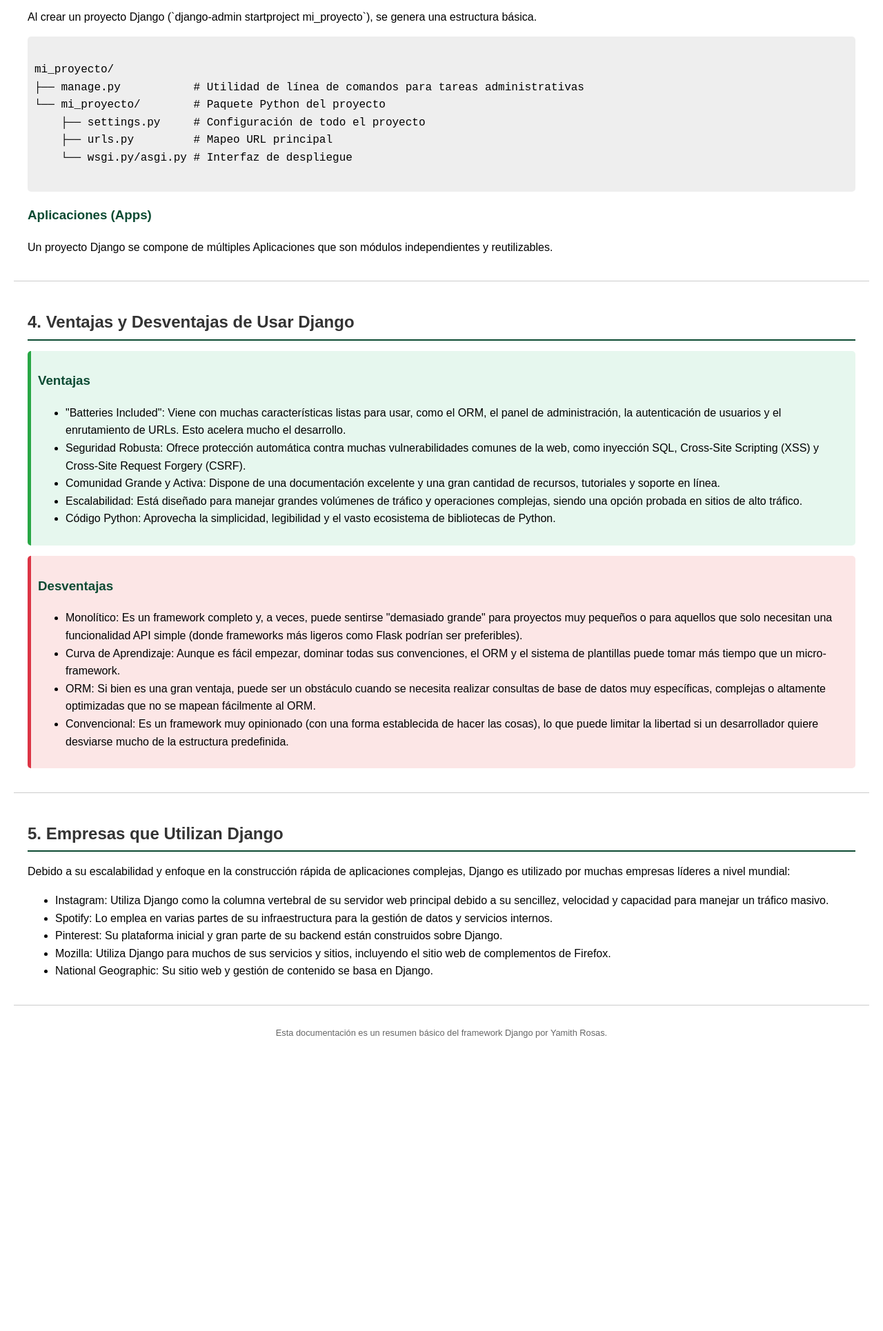
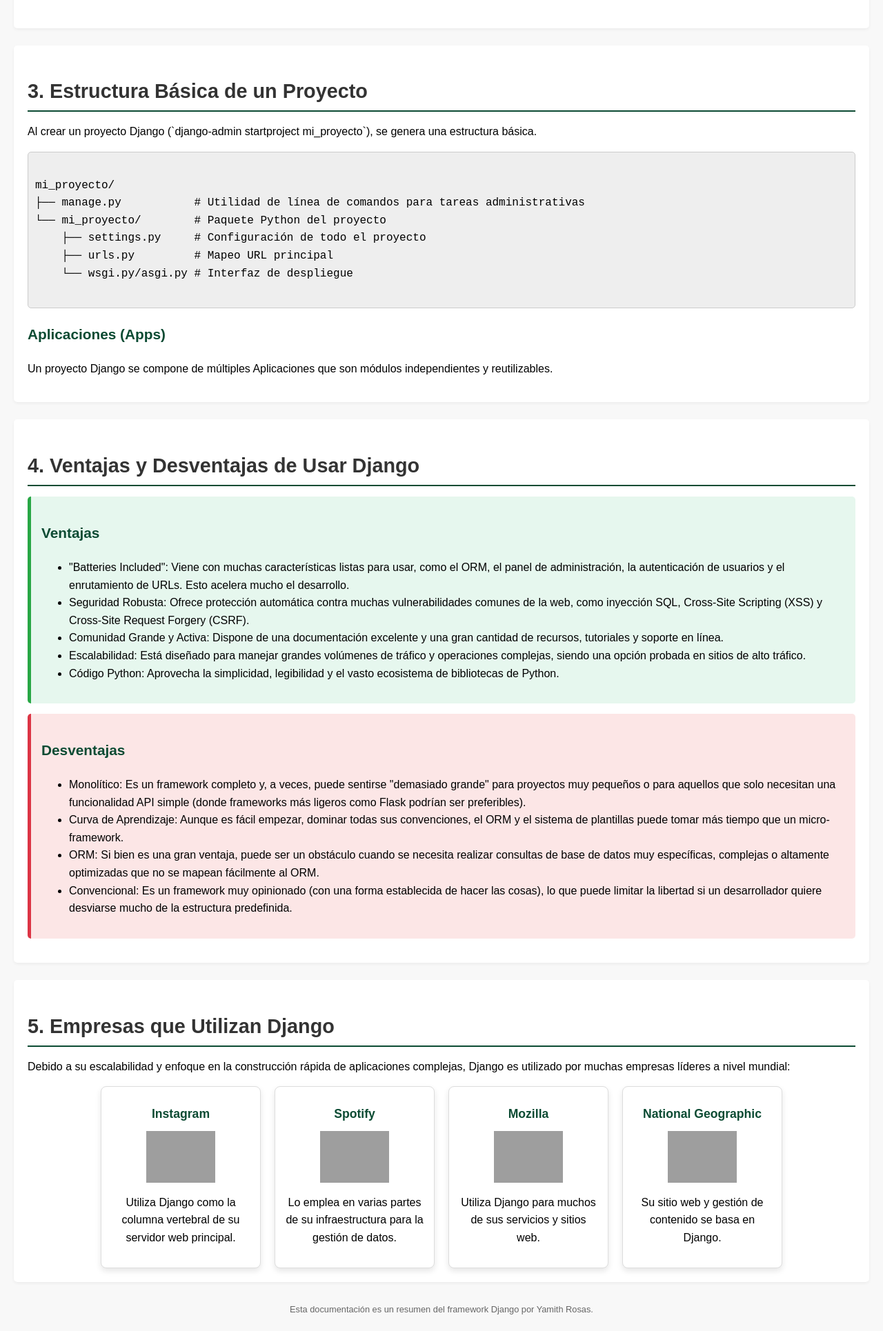
Before and after one commit to Yamisipq/Framework_Django, a Django app: page /members/ in a window 1280 px wide. Shown: the part 840-2770 px from the top of the page at 69% size. Before the commit the page ends 2345 px from the top, so only its background shows below. Run offline with Django 5.2, Linux system fonts and the light colour scheme; grey boxes are pictures that could not be loaded.

Commit message:
Agg images

```diff
--- a/the_yamis_club/members/templates/myfirst.html
+++ b/the_yamis_club/members/templates/myfirst.html
@@ -9,19 +9,23 @@
             font-family: Arial, sans-serif;
             margin: 20px;
             line-height: 1.6;
+            background-color: #f8f8f8; /* Fondo suave */
         }
         header {
             background-color: #0c4b33; /* Color verde de Django */
             color: white;
-            padding: 10px 0;
+            padding: 20px 0;
             text-align: center;
+            border-radius: 8px 8px 0 0;
         }
         nav ul {
             list-style: none;
             padding: 0;
             text-align: center;
-            background-color: #f4f4f4;
+            background-color: #e6f7ee; /* Fondo más claro para el nav */
             margin-bottom: 20px;
+            padding: 10px 0;
+            border-bottom: 2px solid #0c4b33;
         }
         nav ul li {
             display: inline;
@@ -31,19 +35,28 @@
             text-decoration: none;
             color: #0c4b33;
             font-weight: bold;
+            transition: color 0.3s;
+        }
+        nav ul li a:hover {
+            color: #198754; /* Tono más claro al pasar el ratón */
         }
         section {
             padding: 20px;
-            border-bottom: 1px solid #ccc;
+            background-color: white;
+            border-radius: 5px;
+            box-shadow: 0 2px 4px rgba(0, 0, 0, 0.05);
+            margin-bottom: 25px;
         }
         h2 {
             color: #333;
             border-bottom: 2px solid #0c4b33;
             padding-bottom: 5px;
             margin-bottom: 15px;
+            font-size: 1.8em;
         }
         h3 {
             color: #0c4b33;
+            font-size: 1.3em;
         }
         .code-block {
             background-color: #eee;
@@ -52,9 +65,10 @@
             overflow-x: auto;
             font-family: 'Courier New', monospace;
             white-space: pre;
+            border: 1px solid #ccc;
         }
         .ventajas, .desventajas {
-            padding: 10px;
+            padding: 15px;
             border-radius: 5px;
             margin-bottom: 15px;
         }
@@ -66,11 +80,47 @@
             background-color: #fce6e6;
             border-left: 5px solid #dc3545;
         }
+        /* Estilos de la sección de Empresas */
+        .contenedor-empresas {
+            display: flex;
+            flex-wrap: wrap;
+            gap: 20px;
+            justify-content: center;
+        }
+        .caja-empresa {
+            border: 1px solid #ddd;
+            border-radius: 8px;
+            padding: 15px;
+            width: 200px; /* Ancho fijo para cada caja */
+            text-align: center;
+            box-shadow: 0 4px 8px rgba(0, 0, 0, 0.1);
+            background-color: #fff;
+            transition: transform 0.2s;
+        }
+        .caja-empresa:hover {
+            transform: translateY(-5px); /* Efecto de elevación al pasar el ratón */
+            border-color: #0c4b33;
+        }
+        .logo-empresa {
+            display: block;
+            margin: 10px auto;
+            max-width: 100px;
+            height: auto;
+            border: none;
+            padding: 0;
+        }
+        .nombre-empresa {
+            font-weight: bold;
+            color: #0c4b33;
+            margin-top: 10px;
+            font-size: 1.1em;
+        }
     </style>
 </head>
 <body>
     <header>
         <h1>Guía Esencial de Django</h1>
+        <p>El framework web para perfeccionistas con fechas de entrega.</p>
     </header>
 
     <nav>
@@ -85,26 +135,24 @@
 
     <main>
         <section id="introduccion">
-            <h2> 1. Introducción a Django</h2>
+            <h2>1. Introducción a Django</h2>
             <p>Django es un framework de desarrollo web de alto nivel escrito en Python que promueve el desarrollo rápido y un diseño limpio y pragmático.</p>
             <p>Su principal objetivo es hacer que el desarrollo de sitios web complejos basados en bases de datos sea más fácil y rápido.</p>
-            <p>Django se centra en la reutilización de código y el principio "Don't Repeat Yourself" (DRY).</p>
+            <p>Django se centra en la **reutilización de código** y el principio **"Don't Repeat Yourself" (DRY)**.</p>
         </section>
 
         <section id="mtv">
-            <h2> 2. Patrón de Diseño: Modelo-Template-Vista (MTV)</h2>
-            <p>Django utiliza su propia variación del patrón Modelo-Vista-Controlador (MVC), al que denomina Modelo-Template-Vista (MTV). </p>
+            <h2>2. Patrón de Diseño: Modelo-Template-Vista (MTV)</h2>
+            <p>Django utiliza su propia variación del patrón Modelo-Vista-Controlador (MVC), al que denomina Modelo-Template-Vista (MTV).  </p>
             <ul>
-                <li>Modelo (Model): Define la estructura de tus datos (tablas de la base de datos) y maneja la interacción con ella mediante el ORM (Object-Relational Mapping).
-                    Se encuentra en `models.py`.</li>
-                <li>Vista (View): Contiene la lógica de negocio que recibe una petición web, interactúa con el Modelo para obtener datos, y selecciona la Plantilla para renderizar una respuesta.
-                     Se encuentra en `views.py`.</li>
+                <li>Modelo (Model): Define la estructura de tus datos (tablas de la base de datos) y maneja la interacción con ella mediante el ORM (Object-Relational Mapping). Se encuentra en `models.py`.</li>
+                <li>Vista (View): Contiene la lógica de negocio que recibe una petición web, interactúa con el Modelo para obtener datos, y selecciona la Plantilla para renderizar una respuesta. Se encuentra en `views.py`.</li>
                 <li>Plantilla (Template): Se encarga de la presentación de los datos. Es un archivo HTML con etiquetas especiales que Django usa para insertar contenido dinámico.</li>
             </ul>
         </section>
 
         <section id="estructura">
-            <h2> 3. Estructura Básica de un Proyecto</h2>
+            <h2>3. Estructura Básica de un Proyecto</h2>
             <p>Al crear un proyecto Django (`django-admin startproject mi_proyecto`), se genera una estructura básica.</p>
 
             <div class="code-block">
@@ -122,10 +170,10 @@ mi_proyecto/
 
 
         <section id="proscons">
-            <h2> 4. Ventajas y Desventajas de Usar Django</h2>
+            <h2>4. Ventajas y Desventajas de Usar Django</h2>
 
             <div class="ventajas">
-                <h3> Ventajas</h3>
+                <h3>Ventajas</h3>
                 <ul>
                     <li>"Batteries Included": Viene con muchas características listas para usar, como el ORM, el panel de administración, la autenticación de usuarios y el enrutamiento de URLs. Esto acelera mucho el desarrollo.</li>
                     <li>Seguridad Robusta: Ofrece protección automática contra muchas vulnerabilidades comunes de la web, como inyección SQL, Cross-Site Scripting (XSS) y Cross-Site Request Forgery (CSRF).</li>
@@ -136,10 +184,9 @@ mi_proyecto/
             </div>
 
             <div class="desventajas">
-                <h3> Desventajas</h3>
+                <h3>Desventajas</h3>
                 <ul>
-                    <li>Monolítico: Es un framework completo y, a veces, puede sentirse "demasiado grande" para proyectos muy pequeños o para aquellos que solo necesitan una funcionalidad API simple
-                        (donde frameworks más ligeros como Flask podrían ser preferibles).</li>
+                    <li>Monolítico: Es un framework completo y, a veces, puede sentirse "demasiado grande" para proyectos muy pequeños o para aquellos que solo necesitan una funcionalidad API simple (donde frameworks más ligeros como Flask podrían ser preferibles).</li>
                     <li>Curva de Aprendizaje: Aunque es fácil empezar, dominar todas sus convenciones, el ORM y el sistema de plantillas puede tomar más tiempo que un micro-framework.</li>
                     <li>ORM: Si bien es una gran ventaja, puede ser un obstáculo cuando se necesita realizar consultas de base de datos muy específicas, complejas o altamente optimizadas que no se mapean fácilmente al ORM.</li>
                     <li>Convencional: Es un framework muy opinionado (con una forma establecida de hacer las cosas), lo que puede limitar la libertad si un desarrollador quiere desviarse mucho de la estructura predefinida.</li>
@@ -149,23 +196,41 @@ mi_proyecto/
 
 
         <section id="empresas">
-            <h2> 5. Empresas que Utilizan Django</h2>
+            <h2>5. Empresas que Utilizan Django</h2>
             <p>Debido a su escalabilidad y enfoque en la construcción rápida de aplicaciones complejas, Django es utilizado por muchas empresas líderes a nivel mundial:</p>
 
-            <ul>
-                <li>Instagram: Utiliza Django como la columna vertebral de su servidor web principal debido a su sencillez, velocidad y capacidad para manejar un tráfico masivo.</li>
-                <li>Spotify: Lo emplea en varias partes de su infraestructura para la gestión de datos y servicios internos.</li>
-                <li>Pinterest: Su plataforma inicial y gran parte de su backend están construidos sobre Django.</li>
-                <li>Mozilla: Utiliza Django para muchos de sus servicios y sitios, incluyendo el sitio web de complementos de Firefox.</li>
-                <li>National Geographic: Su sitio web y gestión de contenido se basa en Django.</li>
-            </ul>
+            <div class="contenedor-empresas">
+                <div class="caja-empresa">
+                    <div class="nombre-empresa">Instagram</div>
+                    <img class="logo-empresa" src="https://imgs.search.brave.com/VIuoLU8xLM-3r1H1mnyDP6mzc5DA1LNQe3ZtYev0Gf8/rs:fit:860:0:0:0/g:ce/aHR0cHM6Ly9jZG4u/ZnJlZWJpZXN1cHBs/eS5jb20vaW1hZ2Vz/L2xhcmdlLzJ4L2lu/c3RhZ3JhbS1sb2dv/LWdyYWRpZW50LXRy/YW5zcGFyZW50LnBu/Zw" alt="Logo de Instagram">
+                    <p>Utiliza Django como la columna vertebral de su servidor web principal.</p>
+                </div>
+
+                <div class="caja-empresa">
+                    <div class="nombre-empresa">Spotify</div>
+                    <img class="logo-empresa" src="https://imgs.search.brave.com/MCOikQIgSJhoRaNRPCiGK-1-0l6Q60TgZInCv_Rv00E/rs:fit:860:0:0:0/g:ce/aHR0cHM6Ly9jZG4z/ZC5pY29uc2NvdXQu/Y29tLzNkL2ZyZWUv/dGh1bWIvZnJlZS1z/cG90aWZ5LTNkLWlj/b24tcG5nLWRvd25s/b2FkLTc1MTY4MjQu/cG5n" alt="Logo de Spotify">
+                    <p>Lo emplea en varias partes de su infraestructura para la gestión de datos.</p>
+                </div>
+
+                <div class="caja-empresa">
+                    <div class="nombre-empresa">Mozilla</div>
+                    <img class="logo-empresa" src="https://imgs.search.brave.com/Uw02hZoykdWUlPc6UkcD6K9Mc3yYRdCoEhKw8jhjysY/rs:fit:860:0:0:0/g:ce/aHR0cHM6Ly9pbWFn/ZXMuc2Vla2xvZ28u/Y29tL2xvZ28tcG5n/LzkvMi9tb3ppbGxh/LWZpcmVmb3gtbG9n/by1wbmdfc2Vla2xv/Z28tOTUzOTAucG5n" alt="Logo de Mozilla Firefox">
+                    <p>Utiliza Django para muchos de sus servicios y sitios web.</p>
+                </div>
+
+                <div class="caja-empresa">
+                    <div class="nombre-empresa">National Geographic</div>
+                    <img class="logo-empresa" src="https://imgs.search.brave.com/HX5RYEx3ug0V03CSe0JfbSB46AoUeG_cT_oJludc8d4/rs:fit:860:0:0:0/g:ce/aHR0cHM6Ly93YWxs/cGFwZXJzLmNvbS9p/bWFnZXMvaGQvbmF0/aW9uYWwtZ2VvZ3Jh/cGhpYy1sb2dvLXdw/YWZiYTNsYnh4cjBt/bW8tMi5wbmc" alt="Logo de National Geographic">
+                    <p>Su sitio web y gestión de contenido se basa en Django.</p>
+                </div>
+            </div>
         </section>
 
     </main>
 
     <footer>
         <p style="text-align: center; margin-top: 30px; font-size: 0.8em; color: #666;">
-            Esta documentación es un resumen básico del framework Django por Yamith Rosas.
+            Esta documentación es un resumen del framework Django por Yamith Rosas.
         </p>
     </footer>
 </body>
```
